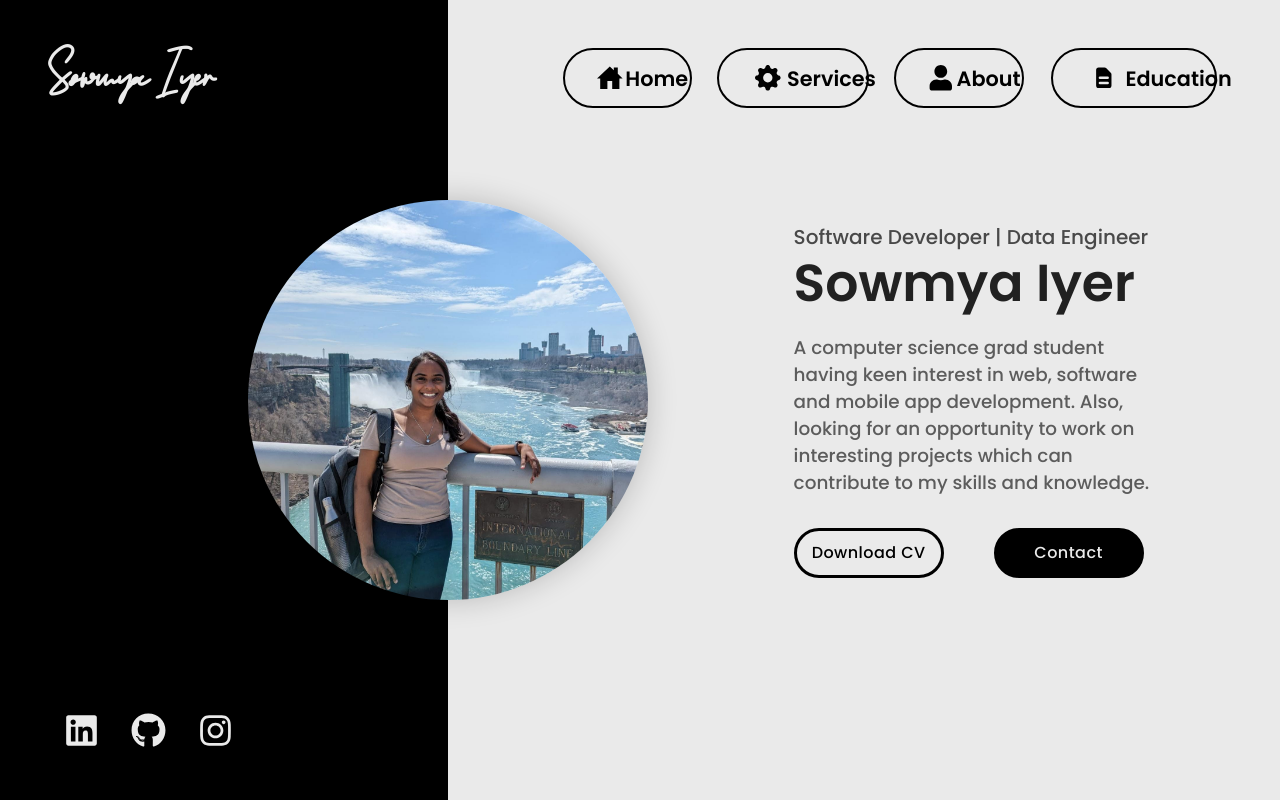
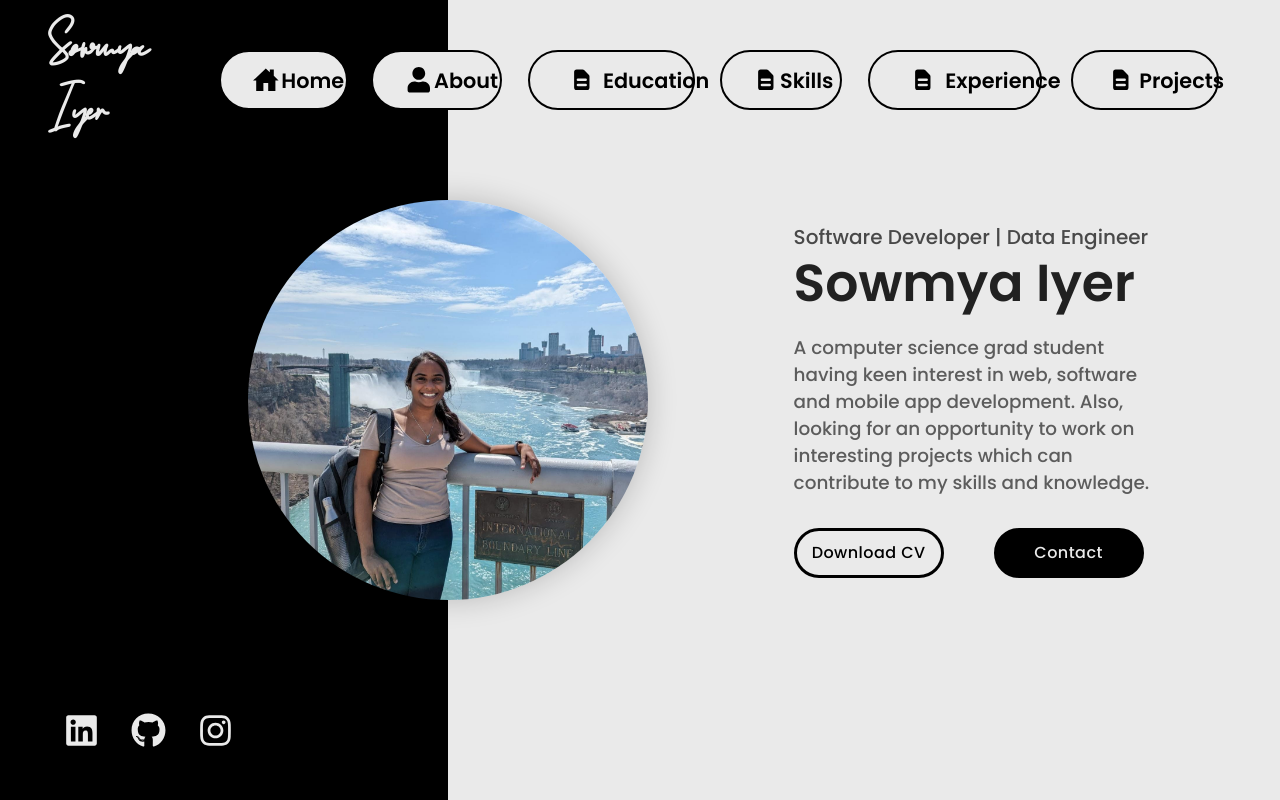
Before and after one commit to sowmyava-hub/portfolio-sow, a React (Create React App) app: page / in a window 1280 px wide. Shown: the top 800 px of the page. Built offline with nearby package versions, Linux system fonts and the light colour scheme; a web font is replaced by a local one.

Commit message:
Skills section updated

```diff
--- a/src/components/Navbar/Navbar.js
+++ b/src/components/Navbar/Navbar.js
@@ -154,22 +154,10 @@ function Navbar() {
                                 </div>
                             </NavLink>
                             <NavLink
-                                to='/#services'
-                                // smooth={true}
-                                // spy='true'
-
-                            >
-                                <div className={classes.drawerItem}>
-                                    <BsFillGearFill
-                                        className={classes.drawerIcon}
-                                    />
-                                    <span className={classes.drawerLinks}>
-                                        Services
-                                    </span>
-                                </div>
-                            </NavLink>
-                            <NavLink
                                 to='/#about'
+                                smooth={true}
+                                spy='true'
+                                duration={2000}
                             >
                                 <div className={classes.drawerItem}>
                                     <FaUser className={classes.drawerIcon} />
@@ -193,6 +181,51 @@ function Navbar() {
                                     </span>
                                 </div>
                             </NavLink>
+                            <NavLink
+                                to='/#skill'
+                                smooth={true}
+                                spy='true'
+                                duration={2000}
+                            >
+                                <div className={classes.drawerItem}>
+                                    <HiDocumentText
+                                        className={classes.drawerIcon}
+                                    />
+                                    <span className={classes.drawerLinks}>
+                                        Skills
+                                    </span>
+                                </div>
+                            </NavLink>
+                            <NavLink
+                                to='/#experience'
+                                smooth={true}
+                                spy='true'
+                                duration={2000}
+                            >
+                                <div className={classes.drawerItem}>
+                                    <HiDocumentText
+                                        className={classes.drawerIcon}
+                                    />
+                                    <span className={classes.drawerLinks}>
+                                        Experience
+                                    </span>
+                                </div>
+                            </NavLink>
+                            <NavLink
+                                to='/#projects'
+                                smooth={true}
+                                spy='true'
+                                duration={2000}
+                            >
+                                <div className={classes.drawerItem}>
+                                    <HiDocumentText
+                                        className={classes.drawerIcon}
+                                    />
+                                    <span className={classes.drawerLinks}>
+                                        Projects
+                                    </span>
+                                </div>
+                            </NavLink>
 
 
                     </div>
--- a/src/data/skillsData.js
+++ b/src/data/skillsData.js
@@ -1,12 +1,18 @@
  export const skillsData = [
+    'Python',
+    'Git',
+    'PostgreSQL',
+    'Java',
     'HTML',
-    'Fastify',
-    'Blender',
-    'Figma',
     'Javascript',
     'CSS',
     'React',
     'Django',
+    'AWS',
+    'Flutter',
+    'Dart',
+    'Swift'
+
 ]
 
 // Choose your skills from below. Make sure it's in the same format and spelled correctly.
```
